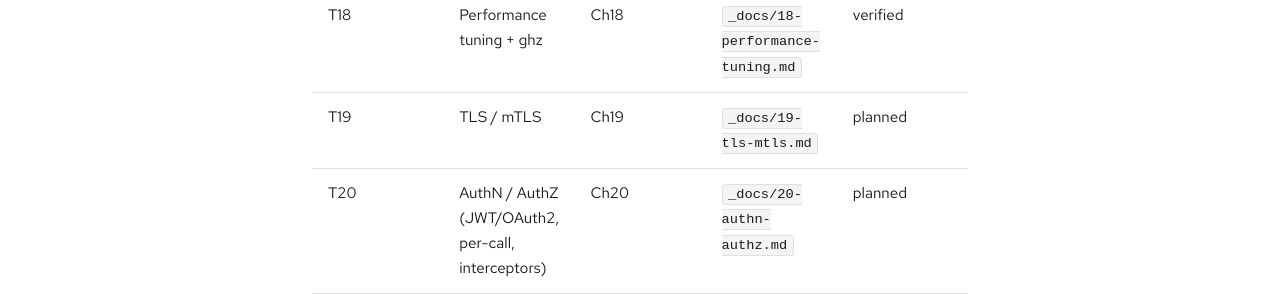
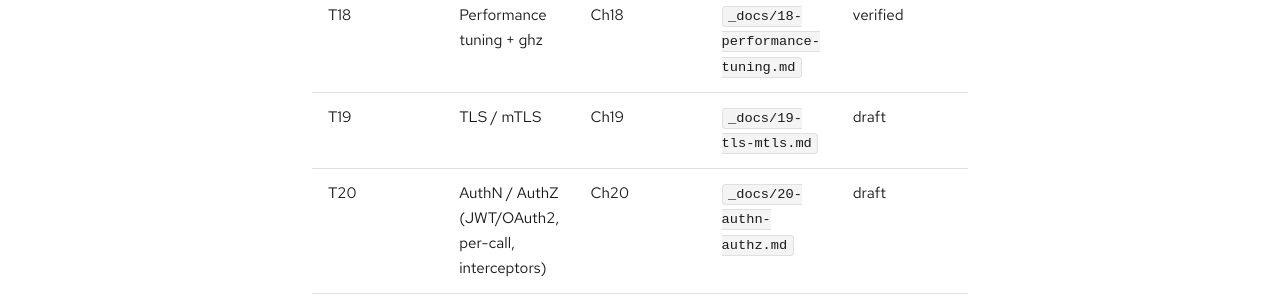
Before and after one commit to patterncatalyst/api-patterns-and-practices-grpc, a Jekyll site: the page built from _plans/coverage-matrix.md, in a window 1280 px wide and 900 px high, scrolled down 2732 px. Shown: the part 153-453 px from the top of the window. Built offline with Jekyll 4.4.1, drawn with Linux system fonts in a browser that asks for light colours; some web fonts are replaced; some of the changed text lies outside the part shown.

Commit message:
docs(r08): Ch19/Ch20 coverage -> draft; add examples index rows

```diff
--- a/_plans/coverage-matrix.md
+++ b/_plans/coverage-matrix.md
@@ -36,8 +36,8 @@ while still guaranteeing no mapped-and-claimed chapter silently disappears.
 | T16 | Async / long-running jobs | Ch16 | `_docs/16-async-long-running-jobs.md` | verified |
 | T17 | Streaming at scale + flow control / backpressure | Ch17 | `_docs/17-streaming-at-scale.md` | verified |
 | T18 | Performance tuning + ghz | Ch18 | `_docs/18-performance-tuning.md` | verified |
-| T19 | TLS / mTLS | Ch19 | `_docs/19-tls-mtls.md` | planned |
-| T20 | AuthN / AuthZ (JWT/OAuth2, per-call, interceptors) | Ch20 | `_docs/20-authn-authz.md` | planned |
+| T19 | TLS / mTLS | Ch19 | `_docs/19-tls-mtls.md` | draft |
+| T20 | AuthN / AuthZ (JWT/OAuth2, per-call, interceptors) | Ch20 | `_docs/20-authn-authz.md` | draft |
 | T21 | Observability (OTel / Prometheus / Grafana / Tempo) | Ch21 | `_docs/21-observability.md` | planned |
 | T22 | Load balancing & service mesh (the L4 problem) | Ch22 | `_docs/22-load-balancing-service-mesh.md` | planned |
 | T23 | gRPC-Web & JSON/HTTP transcoding | Ch23 | `_docs/23-grpc-web-transcoding.md` | planned |
@@ -77,8 +77,8 @@ while still guaranteeing no mapped-and-claimed chapter silently disappears.
 | 16 | `_docs/16-async-long-running-jobs.md` | Part 6 | verified |
 | 17 | `_docs/17-streaming-at-scale.md` | Part 7 | verified |
 | 18 | `_docs/18-performance-tuning.md` | Part 7 | verified |
-| 19 | `_docs/19-tls-mtls.md` | Part 8 | planned |
-| 20 | `_docs/20-authn-authz.md` | Part 8 | planned |
+| 19 | `_docs/19-tls-mtls.md` | Part 8 | draft |
+| 20 | `_docs/20-authn-authz.md` | Part 8 | draft |
 | 21 | `_docs/21-observability.md` | Part 9 | planned |
 | 22 | `_docs/22-load-balancing-service-mesh.md` | Part 9 | planned |
 | 23 | `_docs/23-grpc-web-transcoding.md` | Part 10 | planned |
```
Also changed, not shown: _example_pages/index.md (+2 -0 lines).
